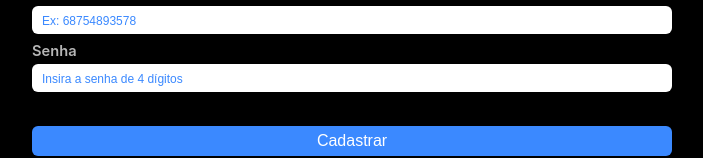
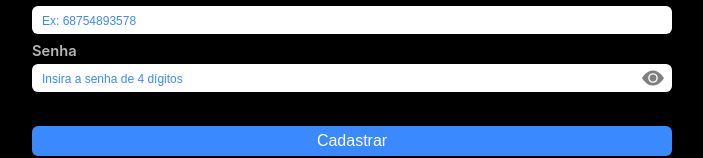
Before and after one commit to DomRamond/PakitosCode, a React (Create React App) app in the folder 1- A.D.O/: page /signUp in a window 1280 px wide. Shown: the part 423-581 px from the top of the page, without its empty margins (288-991 px from the left). Built offline with nearby package versions, Linux system fonts and the light colour scheme.

Commit message:
Formulário criado e ajustes no layout

```diff
--- a/1- A.D.O/src/Routes/SignUp/SignUp.js
+++ b/1- A.D.O/src/Routes/SignUp/SignUp.js
@@ -1,8 +1,21 @@
-import React from "react";
+import React, { useState } from "react";
 import "./styles.css"
-import { BsEnvelope } from "react-icons/bs"
+import { BsEnvelope, BsEyeFill, BsEyeSlashFill } from "react-icons/bs"
+import { Link } from "react-router-dom"
 
 export default function SignUp() {
+
+    const [form, setForm] = useState({
+        name_congregation: '',
+        city: '',
+        state: '',
+        name_responsible: '',
+        phone: '',
+        email: '',
+        cpf: '',
+        password: { value: '', visible: false }
+    })
+
     return (
         <div className="main-sign">
             <h1 className="title-sign">Cadastre-se</h1>
@@ -11,47 +24,87 @@ export default function SignUp() {
 
                 <div className="container-input-sign">
                     <span className="title-input-sign">Congregação</span>
-                    <input placeholder="Nome da Congregação" />
+                    <input placeholder="Nome da Congregação"
+                        value={form.name_congregation}
+                        onChange={event => setForm(prev => ({ ...prev, name_congregation: event.target.value }))}
+                    />
                 </div>
 
                 <div className="container-input-sign">
                     <span className="title-input-sign">Cidade</span>
-                    <input placeholder="Digite sua Cidade" />
+                    <input placeholder="Digite sua Cidade"
+                        value={form.city}
+                        onChange={event => setForm(prev => ({ ...prev, city: event.target.value }))}
+                    />
                 </div>
 
                 <div className="container-input-sign">
                     <span className="title-input-sign">Estado</span>
-                    <input placeholder="Ex: RJ" />
+                    <input placeholder="Ex: RJ"
+                        value={form.state}
+                        onChange={event => setForm(prev => ({ ...prev, state: event.target.value }))}
+                        maxLength={2}
+                        autoCapitalize="characters"
+                    />
                 </div>
 
                 <div className="container-input-sign">
                     <span className="title-input-sign">Responsável</span>
-                    <input placeholder="Nome do Responsável" />
+                    <input placeholder="Nome do Responsável"
+                        value={form.name_responsible}
+                        onChange={event => setForm(prev => ({ ...prev, name_responsible: event.target.value }))}
+                    />
                 </div>
 
                 <div className="container-input-sign">
                     <span className="title-input-sign">Telefone</span>
-                    <input placeholder="Ex: +55XXxxxxxxxxx" />
+                    <input placeholder="Ex: +55XXxxxxxxxxx"
+                        value={form.phone}
+                        onChange={event => setForm(prev => ({ ...prev, phone: event.target.value }))}
+                    />
                 </div>
 
                 <div className="container-input-sign">
                     <span className="title-input-sign">E-mail</span>
-                    <input placeholder="Insira seu e-mail" />
+                    <input placeholder="Insira seu e-mail"
+                        value={form.email}
+                        onChange={event => setForm(prev => ({ ...prev, email: event.target.value }))}
+                    />
                 </div>
 
                 <div className="container-input-sign">
                     <span className="title-input-sign">CPF</span>
-                    <input placeholder="Ex: 68754893578" />
+                    <input placeholder="Ex: 68754893578"
+                        value={form.cpf}
+                        onChange={event => setForm(prev => ({ ...prev, cpf: event.target.value }))}
+                        type="number"
+                    />
                 </div>
 
                 <div className="container-input-sign">
                     <span className="title-input-sign">Senha</span>
-                    <input placeholder="Insira a senha de 4 dígitos" />
+
+                    <div className="container-password">
+                        <input placeholder="Insira a senha de 4 dígitos"
+                            value={form.password.value}
+                            onChange={event => setForm(prev => ({ ...prev, password: { ...prev.password, value: event.target.value } }))}
+                            maxLength={4}
+                            type={form.password.visible ? 'text' : 'password'}
+                        />
+                        <span
+                            onClick={() => setForm(prev => ({ ...prev, password: { ...prev.password, visible: !prev.password.visible } }))}
+                            style={{ position: 'absolute', right: 8, top: 3 }}
+                        >
+                            {!form.password.visible
+                                ? <BsEyeFill color="gray" size={22} />
+                                : <BsEyeSlashFill color="gray" size={22} />}
+                        </span>
+                    </div>
                 </div>
 
                 <button className="button-confirm-sign">Cadastrar</button>
 
-                <span className="has-account-label">Já possui uma conta? Faça login</span>
+                <Link to="/signIn" className="has-account-label" >Já possui uma conta? Faça login</Link>
 
                 <div className="container-help-sign">
                     <div style={{ display: 'flex', alignItems: 'center', gap: 6 }}>
--- a/1- A.D.O/src/Routes/SignUp/styles.css
+++ b/1- A.D.O/src/Routes/SignUp/styles.css
@@ -1,3 +1,21 @@
+/* Remove os botões de aumentar/diminuir (spinner) */
+input[type="number"] {
+    -moz-appearance: textfield;
+    /* Firefox */
+    -webkit-appearance: none;
+    /* Chrome, Safari, Opera */
+    appearance: none;
+    /* Para outros navegadores */
+}
+
+/* Em alguns navegadores, ainda pode ser necessário remover a borda do campo */
+input[type="number"]::-webkit-outer-spin-button,
+input[type="number"]::-webkit-inner-spin-button {
+    -webkit-appearance: none;
+    margin: 0;
+}
+
+
 .main-sign {
     background-color: black;
     display: flex;
@@ -64,21 +82,33 @@ input::placeholder {
 .has-account-label {
     color: rgb(59, 137, 255);
     margin: 10px 0;
+    text-decoration: none;
 }
 
 .help-label-sign {
     color: rgb(182, 182, 182);
 }
+
 .container-help-sign {
     display: flex;
     flex-direction: column;
 }
+
 .icon-email-sign {
     align-self: center;
     margin: 10px 0;
 }
+
 .separator-sign {
     background-color: rgb(182, 182, 182);
     height: 2px;
     flex: 1;
 }
+
+.container-password {
+    display: flex;
+    flex-direction: column;
+    width: 100%;
+    justify-content: center;
+    position: relative;
+}
```
